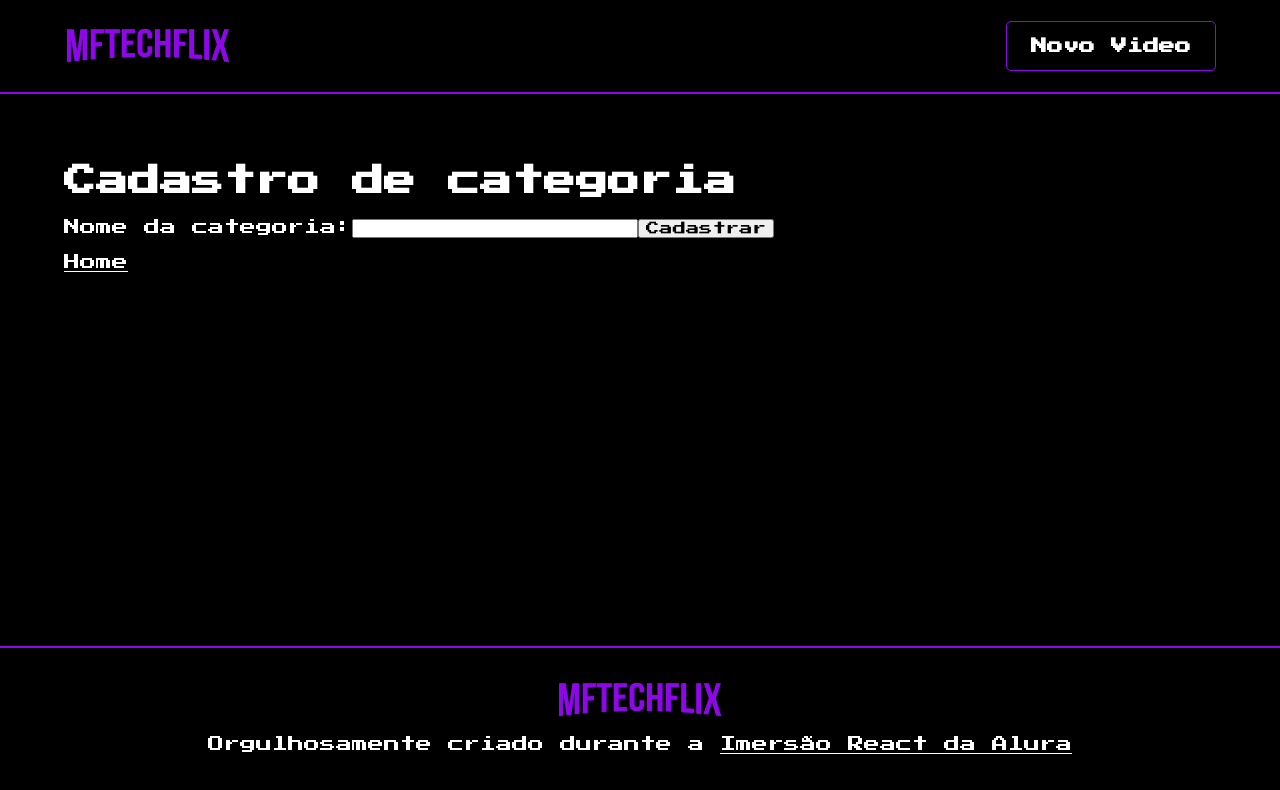
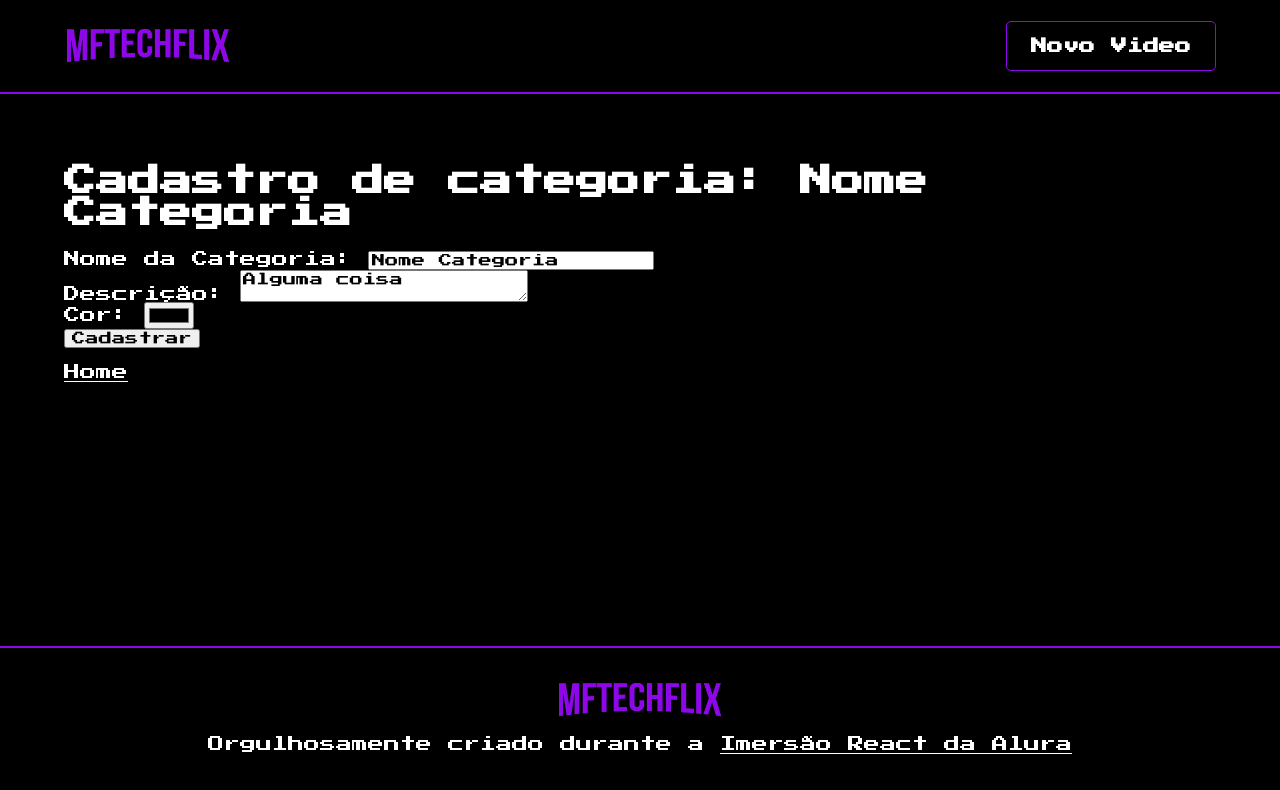
Before and after one commit to MFTECH-code/mftechflix, a React (Create React App) app: page /cadastro/categoria in a window 1280 px wide. Shown: the top 790 px of the page. Built offline with nearby package versions, Linux system fonts and the light colour scheme.

Commit message:
Aula 03 Concluida
Colocando um formulário.

```diff
--- a/src/Pages/Cadastro/Categoria/index.js
+++ b/src/Pages/Cadastro/Categoria/index.js
@@ -1,24 +1,104 @@
-import React from 'react'
+import React, { useState } from 'react'
 import PageDefault from '../../../components/PageDefault/index'
 import { Link } from 'react-router-dom'
+import FormField from '../../../components/FormField/index'
+
+// Começando á usar o state:
+// Primeiro devemos importar o useState do react
+
+
 
 function CadastroCategoria() {
+
+
+    function setValue(key, value) {
+        setValues({
+            ...values,
+            [key]: value
+        })
+    }
+
+
+    // Guardando as categorias
+    const [categorias, setCategoria] = useState([])
+
+    const valoresIniciais = {
+        nome: 'Nome Categoria',
+        descricao: 'Alguma coisa',
+        cor: '#000'
+    }
+    // Começar usando o useState
+    const [values, setValues] = useState(valoresIniciais) // Valor inicial (OBS: Esse valor vai mudar)
+    //console.log(nomeDaCategoria)  Note que o useState possui duas coisas, um valor e uma função
+    // A função dentro do useState ja altera o estado
+
+
+    function handlerChange(infosDeEvento) {
+
+        setValue(
+        infosDeEvento.target.getAttribute('name'),
+        infosDeEvento.target.value
+        //console.log(nomeDaCategoria)
+        //console.log(infosDeEvento.target.value)
+        //setValues.nome(infosDeEvento.target.value)
+        )
+    }
+
     return (
         <PageDefault>
-            <h1>Cadastro de categoria</h1>
+            <h1>Cadastro de categoria: { values.nome }</h1>
 
-            <form>
+            <form style = {{ backgroundColor: values.cor }} onSubmit = {(infosDoEvento) => {
+                infosDoEvento.preventDefault()
+                //console.log('Vc está enviando o formulária')
+                setCategoria([
+                    ...categorias,
+                    values
+                ])
 
-                <label>
-                    Nome da categoria:
-                    <input type = 'text' />
-                </label>
+                setValues(valoresIniciais)
+            }}>
+
+                <FormField
+                    label = 'Nome da Categoria: '
+                    type = 'text'
+                    value = {values.nome}
+                    onChange = {handlerChange}
+                    name = 'nome'
+                />
+
+                <FormField
+                    label = 'Descrição: '
+                    type = 'textarea'
+                    value = {values.descricao}
+                    onChange = {handlerChange}
+                    nome = 'descricao'
+                />
+
+                <FormField
+                    label = 'Cor: '
+                    type = 'color'
+                    value = {values.cor}
+                    onChange = {handlerChange}
+                    name = 'cor'
+                />
 
                 <button>
                     Cadastrar
                 </button>
 
             </form>
+
+            <ul>
+                {categorias.map((categoria, indice) => {
+                    return (
+                        <li key = {`${categoria}${indice}`}>
+                            {categoria.nome}
+                        </li>
+                    )
+                })}
+            </ul>
+
             <Link to = '/'>
                 <p>Home</p>
             </Link>
--- a/src/components/Carousel/index.js
+++ b/src/components/Carousel/index.js
@@ -1,5 +1,5 @@
 import React from 'react';
-import { VideoCardGroupContainer, VideoCardList, Title, ExtraLink } from './styles';
+import { VideoCardGroupContainer, Title, ExtraLink } from './styles';
 import VideoCard from './components/VideoCard';
 import  Slider, { SliderItem } from './components/Slider/index';
 
--- /dev/null
+++ b/src/components/FormField/index.js
@@ -0,0 +1,24 @@
+import React from 'react'
+
+
+
+
+function FormField({ label ,type ,value, onChange, name }) {
+    const Input = type === 'textarea' ? 'textarea' : 'input'
+    return (
+        <div>
+            <label>
+                {label}
+                <Input
+                    type = {type}
+                    name = {name}
+                    value = {value}
+                    onChange = {onChange}
+                />
+            </label>
+        </div>
+    )
+}
+
+
+export default FormField
```
